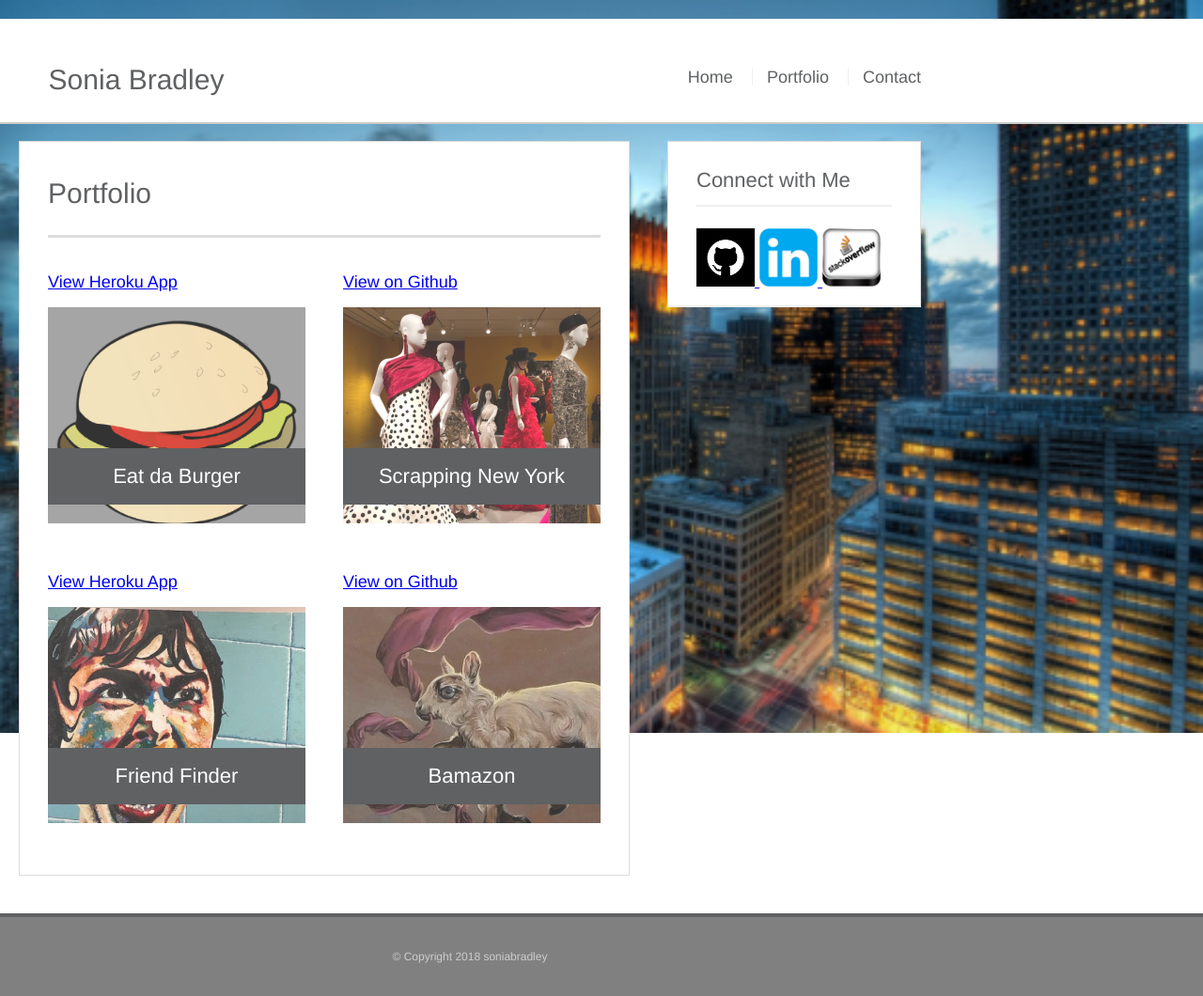
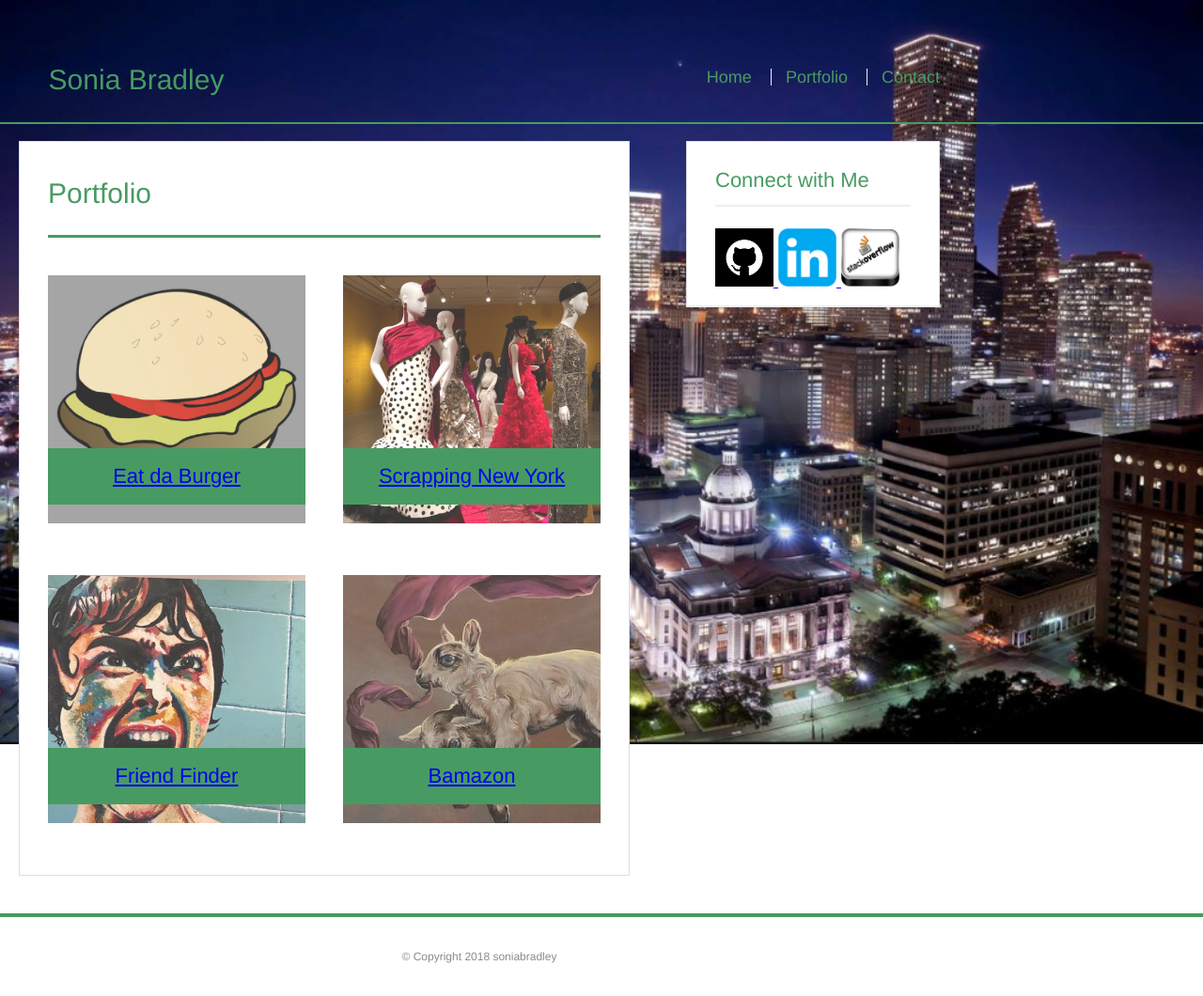
Before and after one commit to soniabradley/Portfolio, a plain HTML site: page portfolio.html in a window 1280 px wide. Shown: the whole page at 94% size. Drawn offline with Linux system fonts and the light colour scheme.

Commit message:
CSS changes

```diff
--- a/assets/css/style.css
+++ b/assets/css/style.css
@@ -4,18 +4,18 @@
 }
 /*assigned to all elements unless otherwise assigned*/
 body {
-	background: url('../images/background.png');
+	background: url('../images/houston.png');
 	background-repeat: no-repeat;
 	background-size: 100%;
 	font-size: 18px;
 	line-height: 34px;
 	font-family: 'Helvetica Neue', Helvetica, Arial, sans-serif;
-	color: rgb(95, 97, 99);
+	color: rgb(71, 155, 98);
 }
 /*changed margin settings*/
 .container {
 	width: 100%;
-	max-width: 960px;
+	max-width: 980px;
 	margin: 20px;
 	clear: both;
 }
@@ -31,13 +31,13 @@ p:last-child {
 h1, h2, h3 {
 	font-family: 'Helvetica Neue';
 	font-weight: 500;
-	color: rgb(95, 97, 99);
+	color: rgb(71, 155, 98);
 }
 
 h1 {
 	font-size: 30px;
 	line-height: 49px;
-	border-bottom: 3px solid #ddd;
+	border-bottom: 3px solid rgb(71, 155, 98);
 	padding-bottom: 20px;
 }
 
@@ -48,12 +48,12 @@ h2, h3 {
 /*header*/
 
 #masthead {
-	background: #fff;
+	/* background: #fff; */
 	margin: 0 0 30px;
 	z-index: 99;
 	color: #fff;
 	overflow: auto;
-	border-bottom: 2px solid #ccc;
+	border-bottom: 2px solid rgb(71, 155, 98);
 	position: fixed;
 	width: 100%;
 }
@@ -65,7 +65,7 @@ h2, h3 {
 	font-family: 'Helvetica Neue';
 	text-align: center;
 	line-height: 90px;
-	color: rgb(95, 97, 99);;
+	color: rgb(71, 155, 98);;
 	font-weight: 500;
 	font-size: 30px;
 	text-decoration: none;
@@ -77,7 +77,7 @@ nav {
 }
 
 nav a {
-	color: rgb(95, 97, 99);
+	color: rgb(71, 155, 98);
 	text-decoration: none;
 	margin-left: 15px;
 	display: inline-block;
@@ -146,12 +146,13 @@ h3, .sidebar, h2 {
 
 /*footer*/
 footer {
-	background: gray;
+	/* background: rgb(71, 155, 98); */
+
 	color: #fff;
 	padding: 5px 0;
 	clear: both;
-	border-top: 4px solid rgb(95, 97, 99);
-	color: #ccc;
+	border-top: 4px solid rgb(71, 155, 98);
+	color: rgb(135, 139, 145);
 	font-size: 12px;
 	text-align: center;
 }
@@ -178,7 +179,7 @@ footer {
 
 .work h3 {
 	border-bottom: 0;
-	background: rgb(95, 97, 99);
+	background: rgb(71, 155, 98);
 	color: #fff;
 	text-align: center;
 	position: absolute;
@@ -222,7 +223,7 @@ textarea {
 }
 
 input[type=submit] {
-	background: rgb(95, 97, 99);
+	background: rgb(71, 155, 98);
 	border: 0 none;
 	color: #fff;
 	font-size: 18px;
--- a/portfolio.html
+++ b/portfolio.html
@@ -25,27 +25,23 @@
       <h1>Portfolio</h1>
 
       <div class="work">
-        <a href="https://mightyburger.herokuapp.com">View Heroku App</a>
         <img src="assets/images/burger.jpg" class="auth-image" alt="mightyBurger">
-       <h3>Eat da Burger</h3>
+       <h3><a href="https://mightyburger.herokuapp.com">Eat da Burger</a></h3>
       </div>
 
       <div class="work">
-        <a href="https://github.com/soniabradley/Scraping-NewYork">View on Github</a>
           <img src="assets/images/new-york.jpg" class="auth-image" alt="scrapingNewYork">
-        <h3>Scrapping New York</h3>
+        <h3><a href="https://github.com/soniabradley/Scraping-NewYork">Scrapping New York</a></h3>
       </div>
 
       <div class="work">
-          <a href="https://friendfinderhmk.herokuapp.com/survey">View Heroku App</a>
         <img src="assets/images/friend-finder.jpg" class="auth-image" alt="FriendFinder">
-        <h3>Friend Finder</h3>
+        <h3><a href="https://friendfinderhmk.herokuapp.com/survey">Friend Finder</a></h3>
       </div>
 
       <div class="work">
-          <a href="https://github.com/soniabradley/Bamazon">View on Github</a>
         <img src="assets/images/bamazon.jpg" class="auth-image" alt="Bamazon">
-        <h3>Bamazon</h3>
+        <h3><a href="https://github.com/soniabradley/Bamazon">Bamazon</a></h3>
       </div>
 
     </section>
```
Also changed, not shown: assets/images/background.png (deleted), assets/images/houston.png (added), 1 other file.
